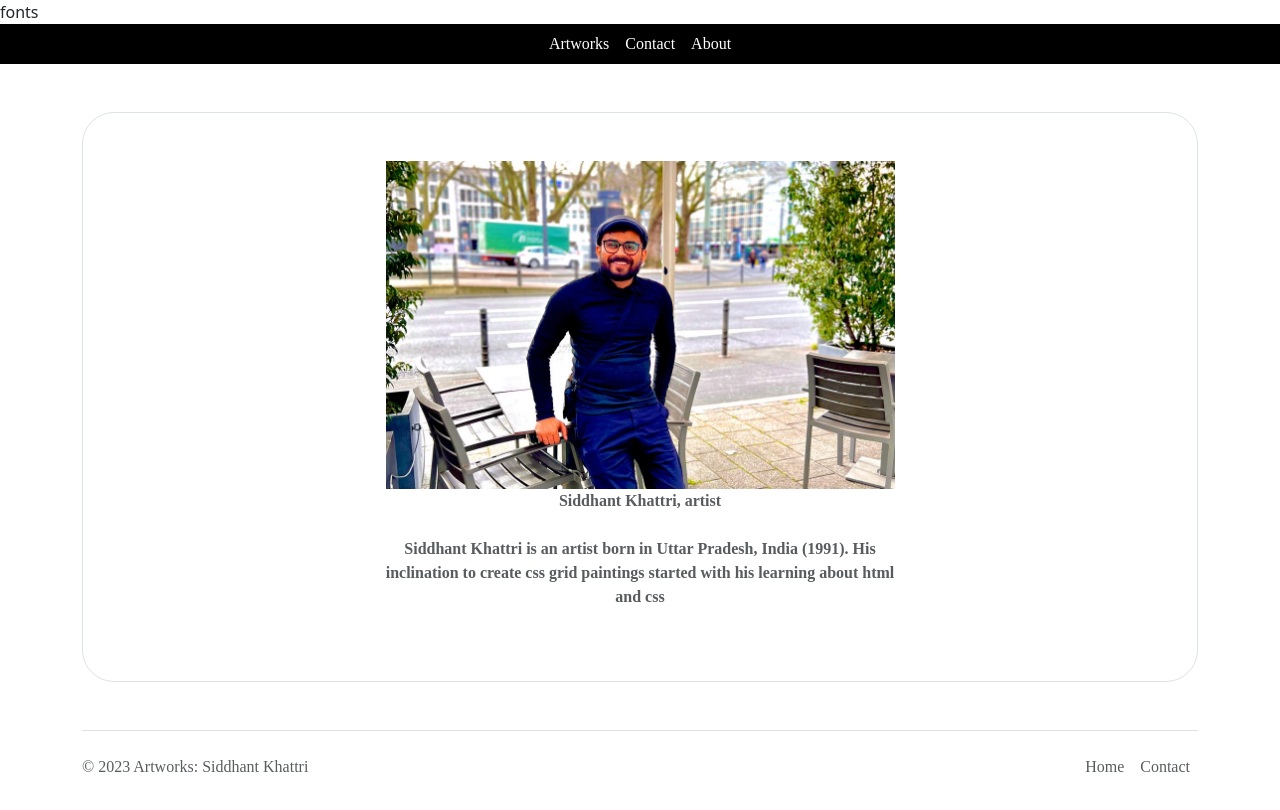
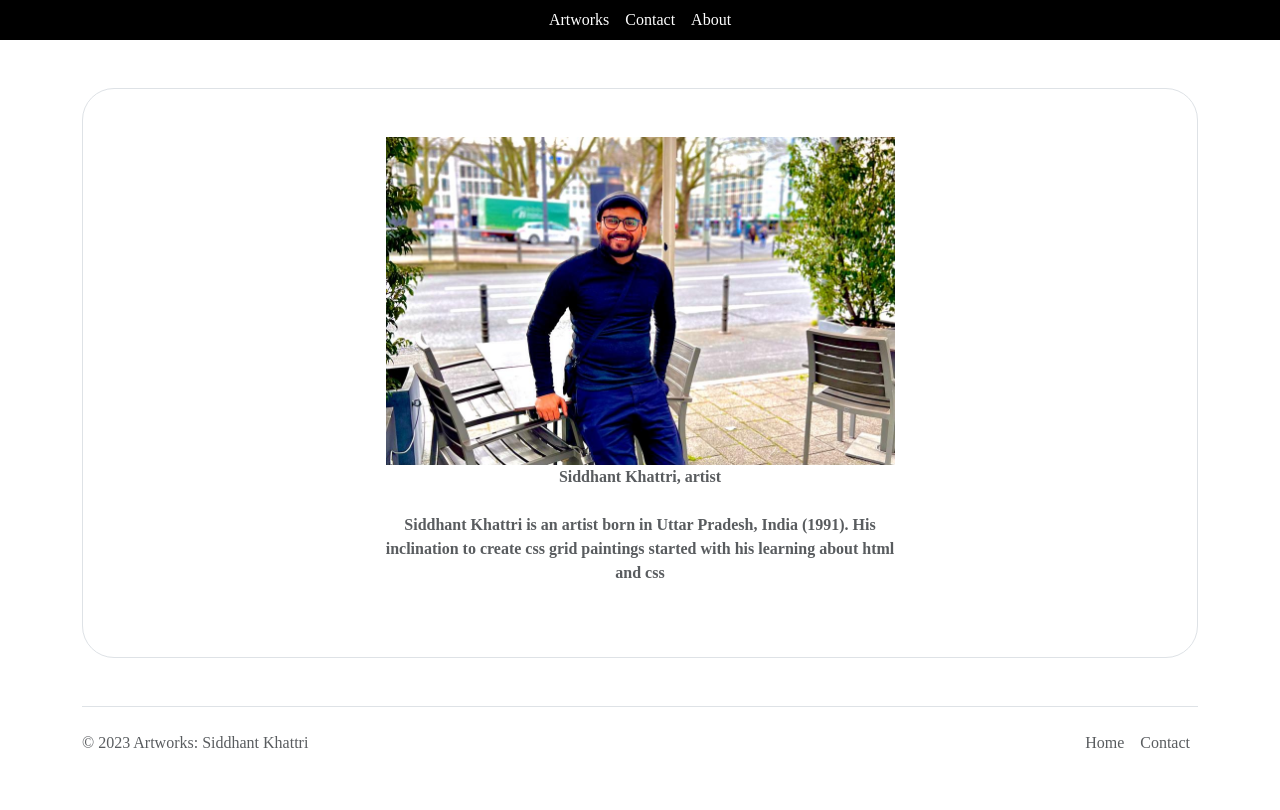
Before and after one commit to Sidd6363/artproject, a plain HTML site: page Public/about.html in a window 1280 px wide. Drawn offline with nearby package versions, Linux system fonts and the light colour scheme; files that its build step writes are made by us from their sources; a web font is replaced by a local one.

Commit message:
about.html

```diff
--- a/Public/about.html
+++ b/Public/about.html
@@ -7,7 +7,6 @@
         <link rel="stylesheet" href="./style.css">
         <link href="https://cdn.jsdelivr.net/npm/bootstrap@5.3.2/dist/css/bootstrap.min.css" rel="stylesheet" integrity="sha384-T3c6CoIi6uLrA9TneNEoa7RxnatzjcDSCmG1MXxSR1GAsXEV/Dwwykc2MPK8M2HN" crossorigin="anonymous">
         <link rel="preconnect" href="https://fonts.googleapis.com">
-        fonts
         <link rel="preconnect" href="https://fonts.gstatic.com" crossorigin>
         <link href="https://fonts.googleapis.com/css2?family=GFS+Didot&display=swap" rel="stylesheet">
     </head>
```
